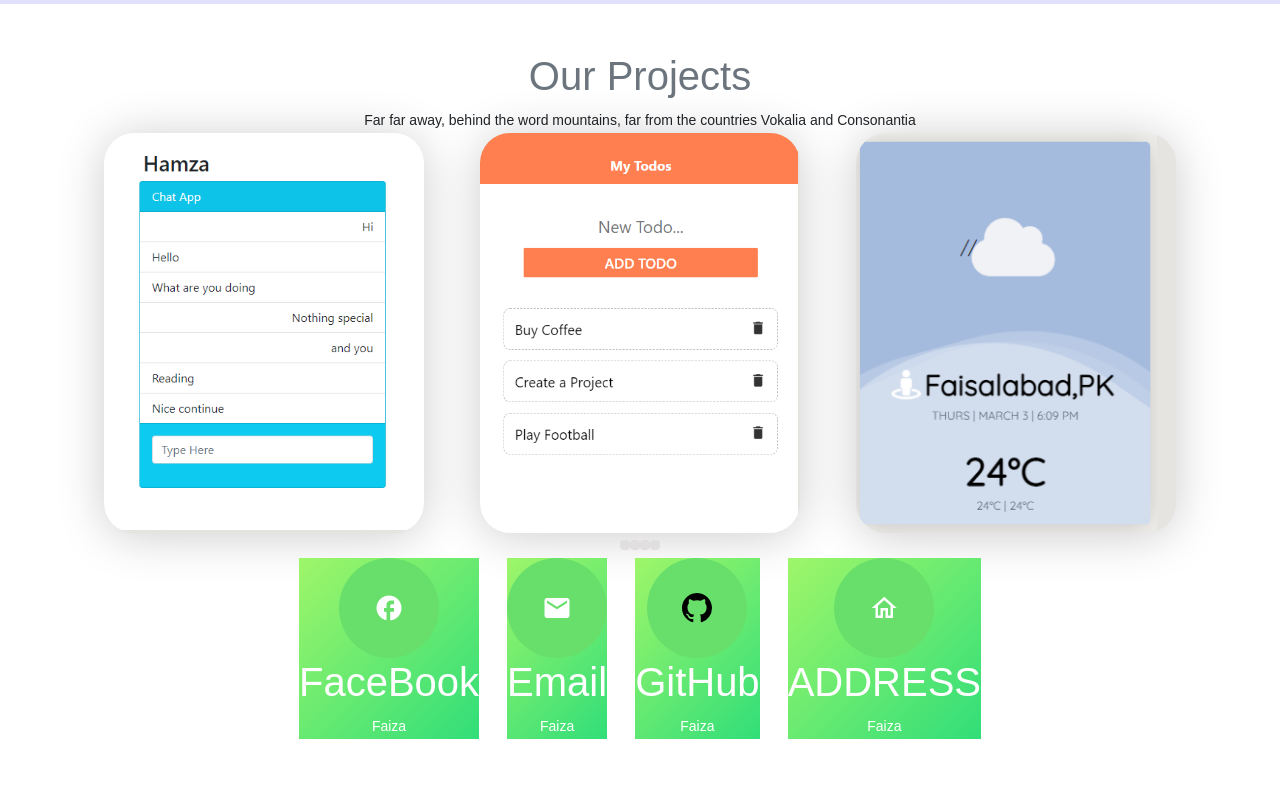
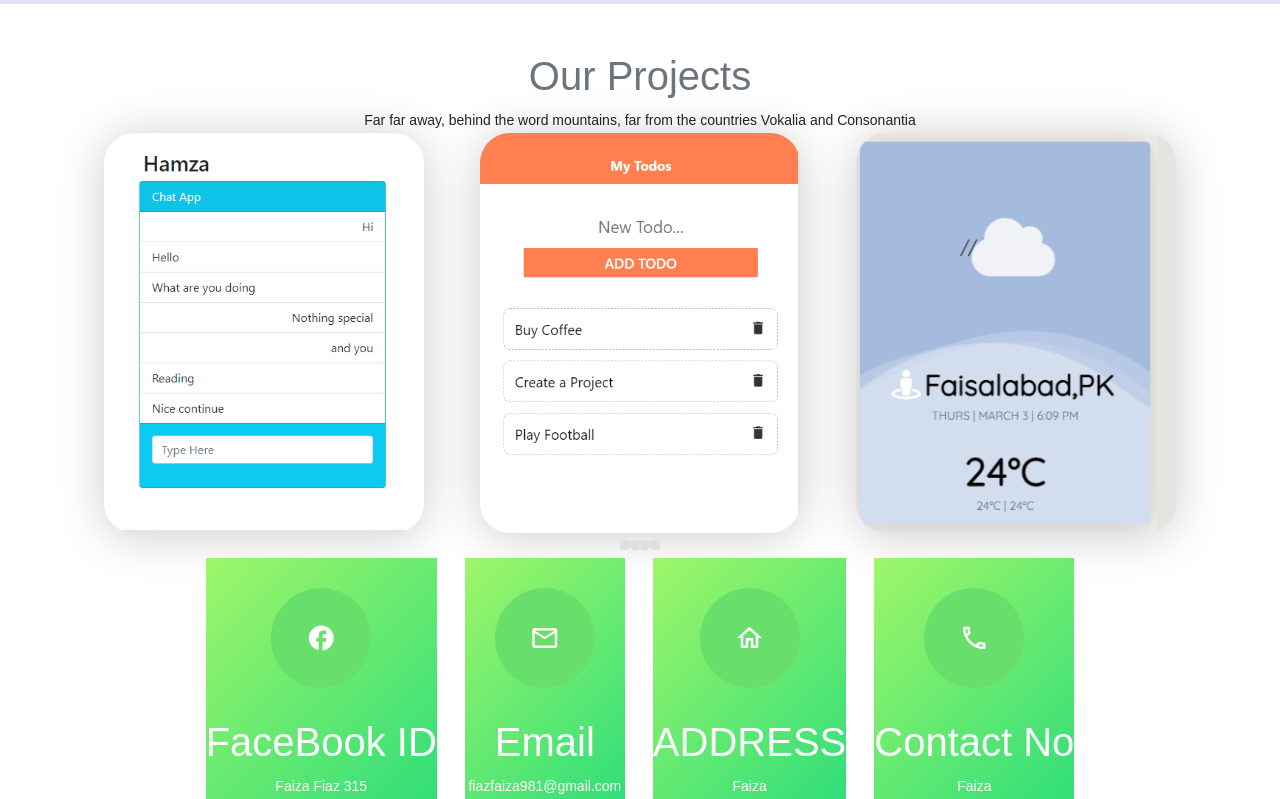
Before and after one commit to faiza203/Portfolio, a React (Create React App) app: page / in a window 1280 px wide. Shown: the part 1946-2745 px from the top of the page. Before the commit the page ends 2685 px from the top, so only its background shows below. Built offline with nearby package versions, Linux system fonts and the light colour scheme; a web font is replaced by a local one.

Commit message:
Add accounts

```diff
--- a/src/components/Contact.js
+++ b/src/components/Contact.js
@@ -6,35 +6,23 @@ const Contact = () => {
     <div id="Contact">
       <div className="d-inline-flex">
         <div id="contactSite">
-          <span className="material-icons contactIcon">facebook</span>
-          <h1>FaceBook</h1>
-          <p>Faiza</p>
+          <span className="material-icons-outlined contactIcon">facebook</span>
+          <h1>FaceBook ID</h1>
+          <p>Faiza Fiaz 315</p>
         </div>
         <div id="contactSite">
-          <span className="material-icons contactIcon">email</span>
+          <span className="material-icons-outlined contactIcon">email</span>
           <h1>Email</h1>
-          <p>Faiza</p>
-        </div>
-        <div id="contactSite">
-          <svg
-            className="octicon octicon-mark-github v-align-middle contactIcon"
-            height="32"
-            viewBox="0 0 16 16"
-            version="1.1"
-            width="32"
-            aria-hidden="true"
-          >
-            <path
-              fill-rule="evenodd"
-              d="M8 0C3.58 0 0 3.58 0 8c0 3.54 2.29 6.53 5.47 7.59.4.07.55-.17.55-.38 0-.19-.01-.82-.01-1.49-2.01.37-2.53-.49-2.69-.94-.09-.23-.48-.94-.82-1.13-.28-.15-.68-.52-.01-.53.63-.01 1.08.58 1.23.82.72 1.21 1.87.87 2.33.66.07-.52.28-.87.51-1.07-1.78-.2-3.64-.89-3.64-3.95 0-.87.31-1.59.82-2.15-.08-.2-.36-1.02.08-2.12 0 0 .67-.21 2.2.82.64-.18 1.32-.27 2-.27.68 0 1.36.09 2 .27 1.53-1.04 2.2-.82 2.2-.82.44 1.1.16 1.92.08 2.12.51.56.82 1.27.82 2.15 0 3.07-1.87 3.75-3.65 3.95.29.25.54.73.54 1.48 0 1.07-.01 1.93-.01 2.2 0 .21.15.46.55.38A8.013 8.013 0 0016 8c0-4.42-3.58-8-8-8z"
-            ></path>
-          </svg>
-          <h1>GitHub</h1>
-          <p>Faiza</p>
+          <p>fiazfaiza981@gmail.com</p>
         </div>
         <div id="contactSite">
           <span className="material-icons-outlined contactIcon">home</span>
           <h1>ADDRESS</h1>
+          <p>Faiza</p>
+        </div>
+        <div id="contactSite">
+          <span className="material-icons-outlined contactIcon">phone</span>
+          <h1>Contact No</h1>
           <p>Faiza</p>
         </div>
       </div>
--- a/src/components/css/contact.css
+++ b/src/components/css/contact.css
@@ -11,4 +11,5 @@
     font-size: 30px;
     padding: 35px 0;
     border-radius: 50%;
+    margin: 1em;
 }
```
Also changed, not shown: src/components/iconmonstr-github-5.svg (deleted).
